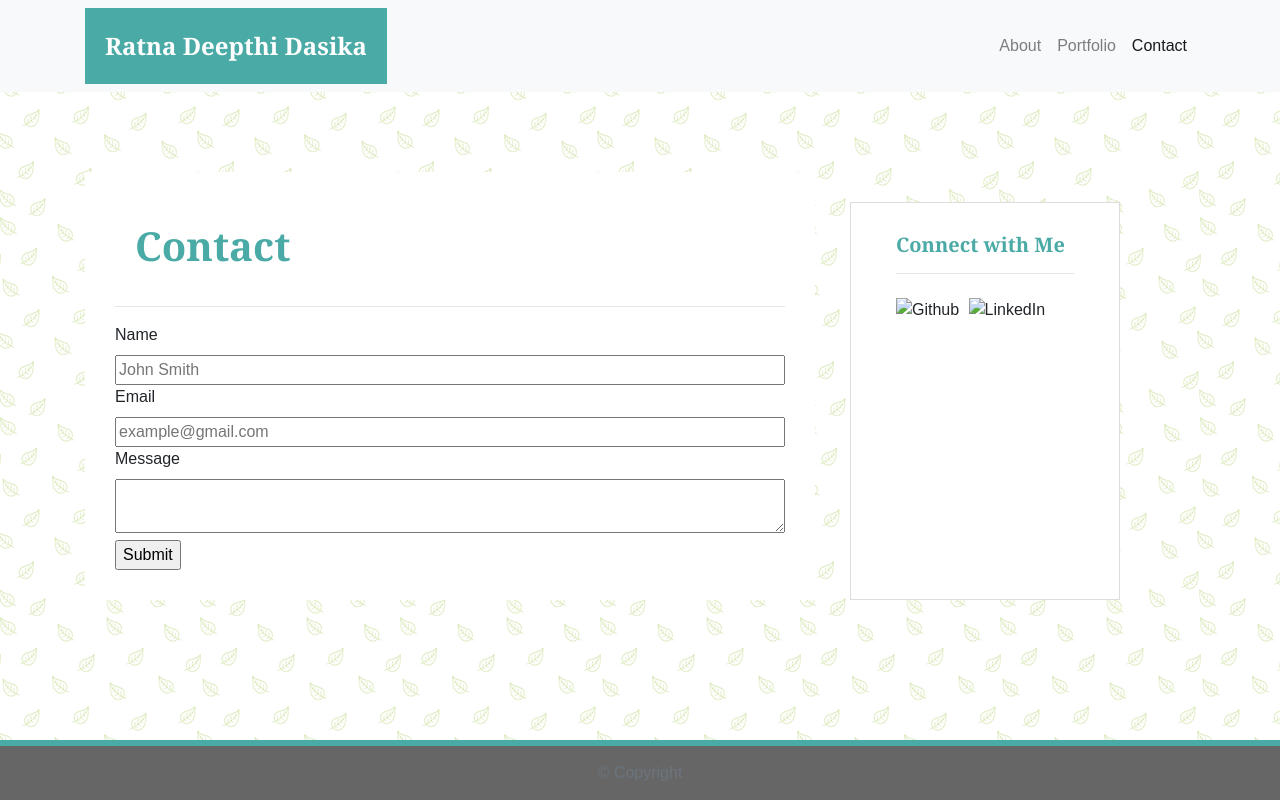
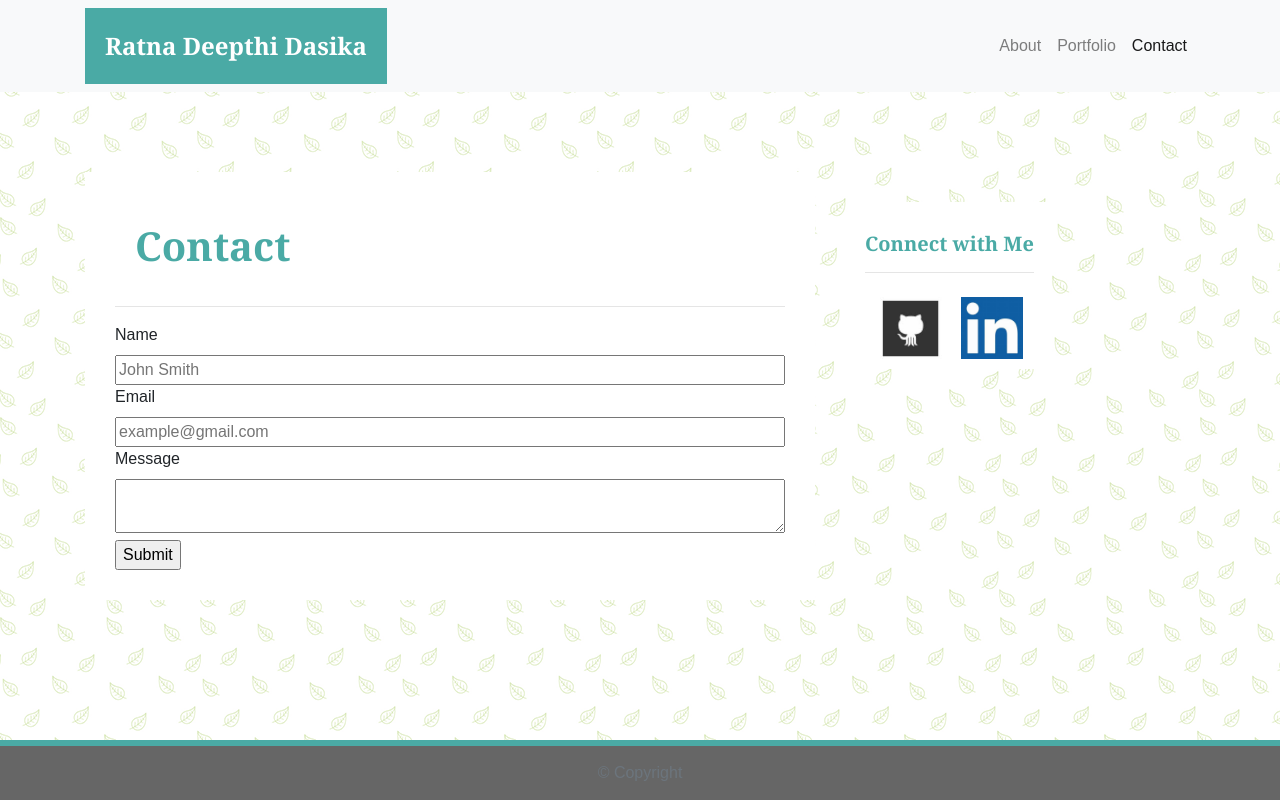
Before and after one commit to Radeep07/Portfolio_Ratna, a plain HTML site: page Assests/HTML/contact.html in a window 1280 px wide. Drawn offline with nearby package versions, Linux system fonts and the light colour scheme.

Commit message:
contact page is linked with GitHub and Linkedin in contact me section

```diff
--- a/Assests/CSS/styles.css
+++ b/Assests/CSS/styles.css
@@ -204,15 +204,7 @@ textarea{
 .submit-btn:hover {
   opacity: .7;
 }
-.sidebar {
-  float: right;
-  width: 100%;
-  max-width: 270px;
-  padding: 30px;
-  margin-bottom: 20px;
-  background: #fff;
-  border: 1px solid #ddd;
-}
+
 /* sidebar */
 
 .sidebar {
@@ -222,23 +214,25 @@ textarea{
   background: #fff;
   min-width: auto;
   margin-left: 20px;
+  height: max-content;
 }
 
 h3,
 .sidebar h2 {
+  margin-top: 30px;
   color: #4aaaa5;
   font-family: Georgia, Times, "Times New Roman", serif;
   font-weight: bold;
   font-size: 20px;
 
 }
-
-
 .social {
   width: 62px;
   height: 62px;
   margin-top: 8px;
   margin-right: 5px;
+  margin-left: 15px;
+  margin-bottom: 10px;
 }
 
 .social:last-child {
--- a/Assests/HTML/contact.html
+++ b/Assests/HTML/contact.html
@@ -71,8 +71,12 @@
         <div class="col-md-12" id="connect">
           <h2>Connect with Me</h2>
           <hr />
-          <img src="../assets/images/github-128.png" class="social" alt="Github">
-          <img src="../assets/images/linkedin-128.png" class="social" alt="LinkedIn">
+          <a href="https://github.com/Radeep07">
+          <img src="../images/github-128.png" class="social" alt="Github">
+          </a>
+          <a href="https://www.linkedin.com/in/drdeepthi">
+            <img src="../images/linkedin-128.png" class="social" alt="LinkedIn">
+          </a>
         </div>
       </section>
     </div>
```
